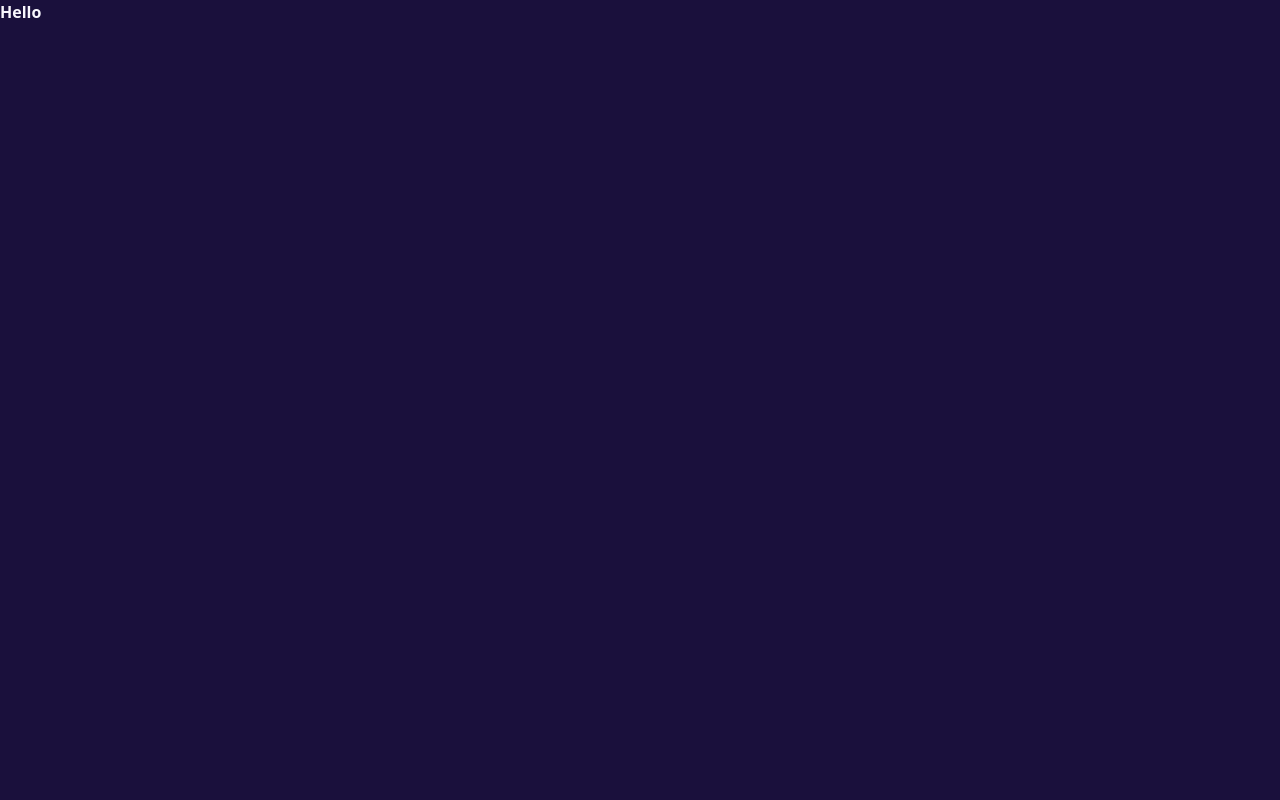
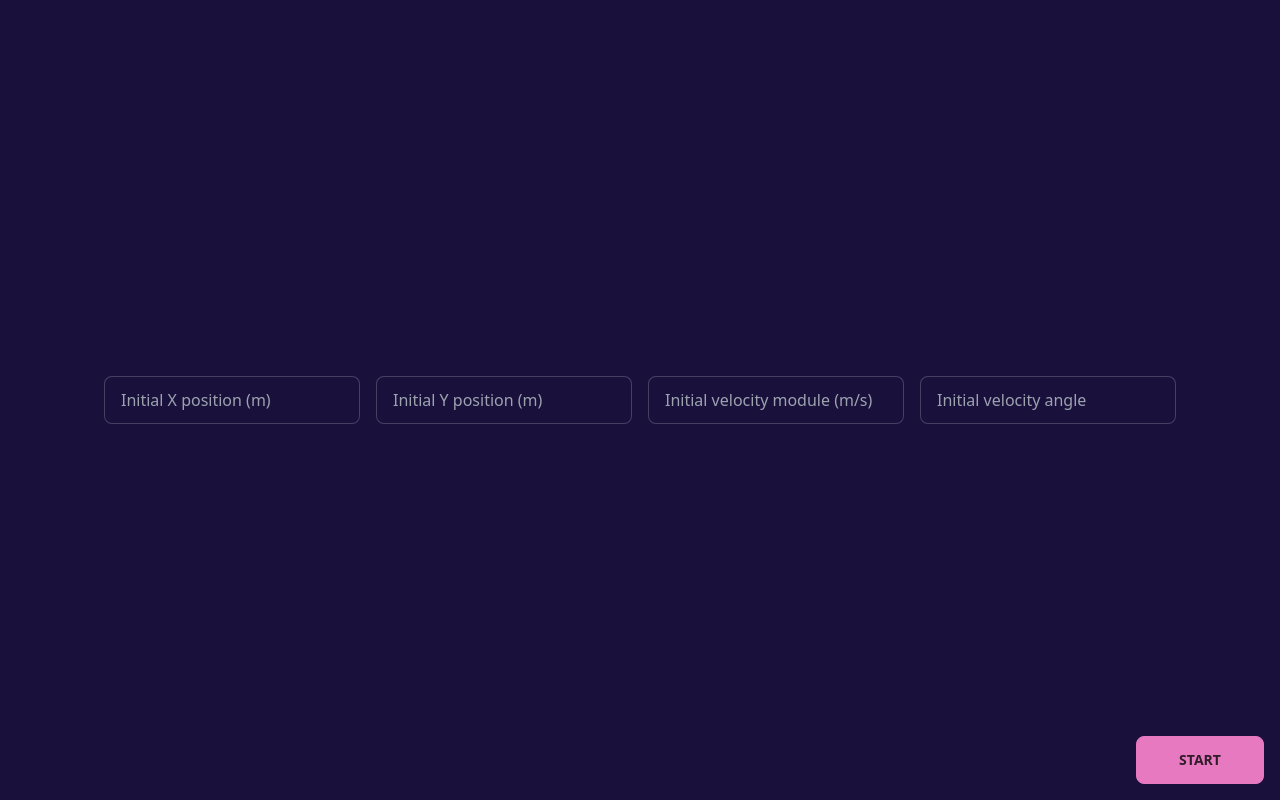
Before and after one commit to marco-vidali/parabolic-motion, a React (Create React App) app: page / in a window 1280 px wide. Built offline with nearby package versions, Linux system fonts and the light colour scheme.

Commit message:
Done Data

```diff
--- a/src/App.tsx
+++ b/src/App.tsx
@@ -1,5 +1,91 @@
+import { useState } from "react";
+import Data from "./components/Data";
+
 function App() {
-  return <h1 className="font-bold text-base-content-content">Hello</h1>;
+  const [started, setStarted] = useState(false);
+  const [s0X, setS0X] = useState<null | number>(null);
+  const [s0Y, setS0Y] = useState<null | number>(null);
+  const [v0, setV0] = useState<null | number>(null);
+  const [angle, setAngle] = useState<null | number>(null);
+
+  function handleStarted() {
+    if (started) {
+      setStarted(false);
+
+      setS0X(null);
+      setS0Y(null);
+      setV0(null);
+      setAngle(null);
+    } else {
+      setStarted(true);
+    }
+  }
+
+  function handleSetS0X(e: React.ChangeEvent<HTMLInputElement>) {
+    const value = Number(e.target.value);
+    if (!isNaN(value) || value === null) setS0X(value);
+  }
+
+  function handleSetS0Y(e: React.ChangeEvent<HTMLInputElement>) {
+    const value = Number(e.target.value);
+    if (!isNaN(value) || value === null) setS0Y(value);
+  }
+
+  function handleSetV0(e: React.ChangeEvent<HTMLInputElement>) {
+    const value = Number(e.target.value);
+    if (!isNaN(value) || value === null) setV0(value);
+  }
+
+  function handleSetAngle(e: React.ChangeEvent<HTMLInputElement>) {
+    const value = Number(e.target.value);
+    if (!isNaN(value) || value === null) setAngle(value);
+  }
+
+  return (
+    <>
+      {started ? (
+        "Started"
+      ) : (
+        <Data>
+          <input
+            type="text"
+            placeholder="Initial X position (m)"
+            className="input input-bordered w-64"
+            value={s0X ? s0X : ""}
+            onChange={handleSetS0X}
+          />
+          <input
+            type="text"
+            placeholder="Initial Y position (m)"
+            className="input input-bordered w-64"
+            value={s0Y ? s0Y : ""}
+            onChange={handleSetS0Y}
+          />
+          <input
+            type="text"
+            placeholder="Initial velocity module (m/s)"
+            className="input input-bordered w-64"
+            value={v0 ? v0 : ""}
+            onChange={handleSetV0}
+          />
+          <input
+            type="text"
+            placeholder="Initial velocity angle"
+            className="input input-bordered w-64"
+            value={angle ? angle : ""}
+            onChange={handleSetAngle}
+          />
+        </Data>
+      )}
+
+      <button
+        className="btn btn-primary absolute bottom-4 right-4 w-32"
+        onClick={handleStarted}
+      >
+        {started ? "Stop" : "Start"}
+      </button>
+    </>
+  );
 }
 
 export default App;
--- /dev/null
+++ b/src/components/Data.tsx
@@ -0,0 +1,7 @@
+export default function Data({ children }: { children: JSX.Element[] }) {
+  return (
+    <div className="h-screen flex justify-center items-center">
+      <div className="flex gap-4">{children}</div>
+    </div>
+  );
+}
```
